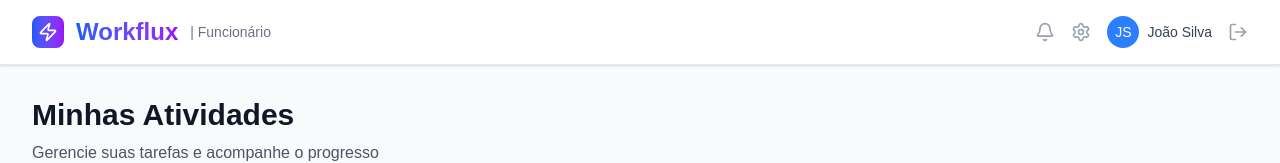
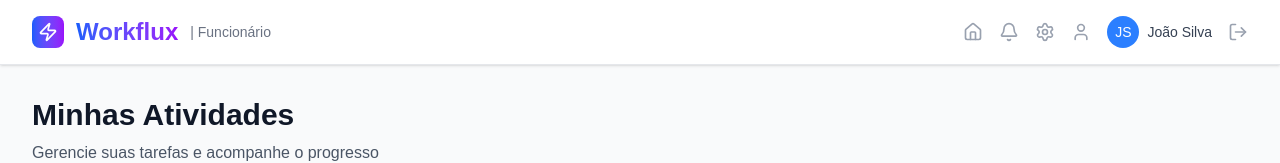
Before and after one commit to ericklaus16/workflux-front-end, a Next.js app: page /func in a window 1280 px wide. Shown: the top 163 px of the page. Built offline with nearby package versions, Linux system fonts and the light colour scheme.

Commit message:
feat: adição de alguns botões na tela de func

```diff
--- a/app/func/page.tsx
+++ b/app/func/page.tsx
@@ -15,7 +15,9 @@ import {
   Settings,
   LogOut,
   Zap,
+  House,
 } from "lucide-react";
+import Link from "next/link";
 
 interface Activity {
   id: string;
@@ -174,7 +176,7 @@ export default function FuncPage() {
 
     return (
       <div className="fixed inset-0 flex items-center justify-center z-50 p-4">
-        <div className="bg-white rounded-xl shadow-2xl w-full max-w-2xl max-h-[90vh] overflow-hidden">
+        <div className="bg-white rounded-xl shadow-2xl w-full max-w-2xl max-h-[100vh] overflow-hidden">
           {/* Header */}
           <div className="p-6 border-b border-gray-200 bg-gradient-to-r from-blue-50 to-purple-50">
             <div className="flex items-start justify-between">
@@ -283,8 +285,7 @@ export default function FuncPage() {
                     {selectedActivity.workflow.steps.map((step, index) => (
                       <div key={step.id} className="flex items-center">
                         <div
-                          className={`w-8 h-8 rounded-full flex items-center justify-center mr-3 ${
-                            step.completed
+                          className={`w-8 h-8 rounded-full flex items-center justify-center mr-3 ${step.completed
                             ? "bg-green-500 text-white"
                             : "bg-gray-200 text-gray-500"
                             }`}
@@ -296,8 +297,7 @@ export default function FuncPage() {
                           )}
                         </div>
                         <span
-                          className={`${
-                            step.completed
+                          className={`${step.completed
                             ? "text-green-700 line-through"
                             : "text-gray-700"
                             }`}
@@ -352,12 +352,18 @@ export default function FuncPage() {
 
             {/* User Menu */}
             <div className="flex items-center space-x-4">
-              <button className="text-gray-400 hover:text-gray-600 transition-colors">
+              <Link href="/func" className="text-gray-400 hover:text-gray-600 transition-colors cursor-pointer">
+                <House size={20} />
+              </Link>
+              <button className="text-gray-400 hover:text-gray-600 transition-colors cursor-pointer">
                 <Bell size={20} />
               </button>
-              <button className="text-gray-400 hover:text-gray-600 transition-colors">
+              <button className="text-gray-400 hover:text-gray-600 transition-colors cursor-pointer">
                 <Settings size={20} />
               </button>
+              <Link href="/perfil" className="text-gray-400 hover:text-gray-600 transition-colors cursor-pointer">
+                <User size={20} />
+              </Link>
               <div className="flex items-center space-x-2">
                 <div className="w-8 h-8 bg-blue-500 rounded-full flex items-center justify-center">
                   <span className="text-white text-sm font-medium">JS</span>
@@ -391,8 +397,7 @@ export default function FuncPage() {
             <nav className="-mb-px flex space-x-8">
               <button
                 onClick={() => setActiveTab("atividades")}
-                className={`py-2 px-1 border-b-2 font-medium text-sm transition-colors ${
-                  activeTab === "atividades"
+                className={`py-2 px-1 border-b-2 font-medium text-sm transition-colors ${activeTab === "atividades"
                   ? "border-blue-500 text-blue-600"
                   : "border-transparent text-gray-500 hover:text-gray-700 hover:border-gray-300"
                   }`}
@@ -404,8 +409,7 @@ export default function FuncPage() {
               </button>
               <button
                 onClick={() => setActiveTab("concluidas")}
-                className={`py-2 px-1 border-b-2 font-medium text-sm transition-colors ${
-                  activeTab === "concluidas"
+                className={`py-2 px-1 border-b-2 font-medium text-sm transition-colors ${activeTab === "concluidas"
                   ? "border-blue-500 text-blue-600"
                   : "border-transparent text-gray-500 hover:text-gray-700 hover:border-gray-300"
                   }`}
```
Lines whose indentation alone changed are shown as unchanged.
